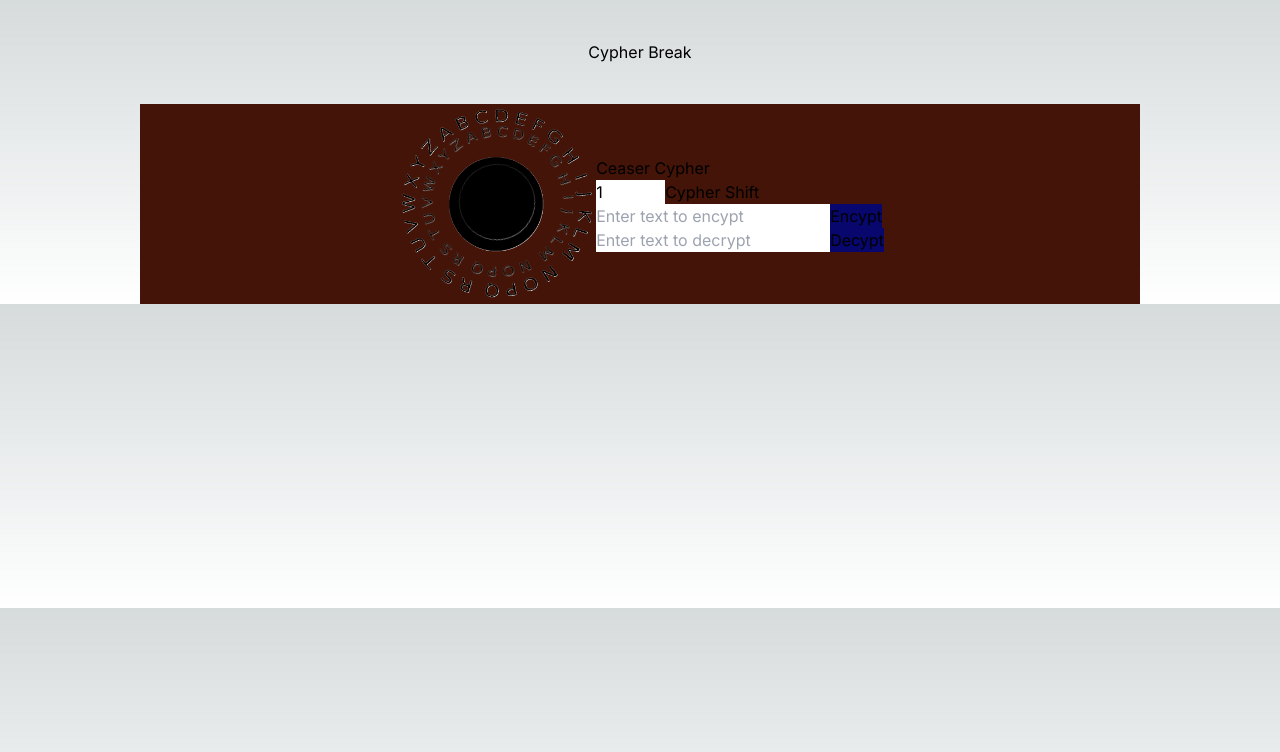
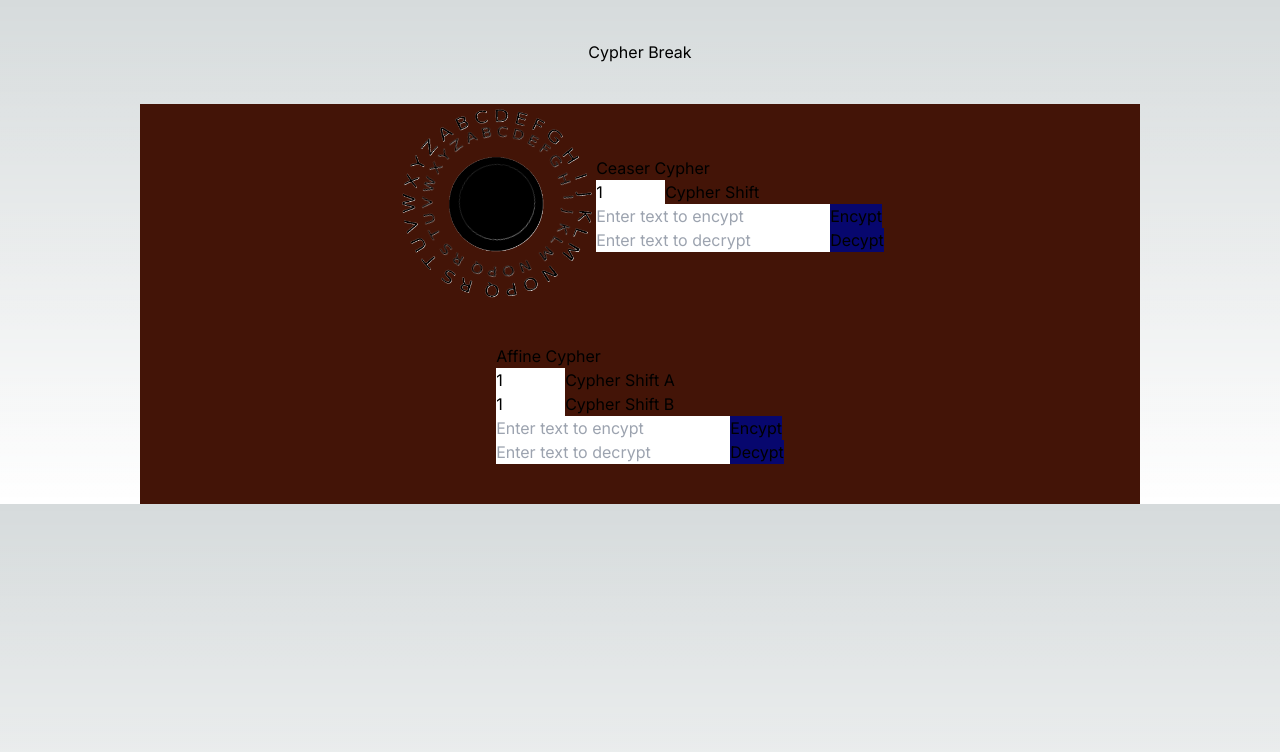
Before and after one commit to RisingSatalite/cypherbreak, a Next.js app: page / in a window 1280 px wide. Shown: the top 752 px of the page. Built offline with nearby package versions, Linux system fonts and the light colour scheme.

Commit message:
add Affine cypher

```diff
--- /dev/null
+++ b/src/app/components/affinecypher.js
@@ -0,0 +1,125 @@
+'use client'
+import { useState, useEffect } from 'react';
+import Image from 'next/image'
+
+export default function AffineCypher(){
+    const [shift, setShift] = useState(1);
+    const [shift2, setShift2] = useState(1);
+    const [encyptInput, setEcyptInput] = useState('');
+    const [Edisplay, EsetDisplay] = useState('');
+    const [decyptInput, setDecyptInput] = useState('');
+    const [Ddisplay, DsetDisplay] = useState('');
+
+    function affineCipher(text, a, b, mode) {
+        const alphabet = 'ABCDEFGHIJKLMNOPQRSTUVWXYZ';
+        const result = [];
+
+        for (let i = 0; i < text.length; i++) {
+            const char = text.toUpperCase()[i];
+            const index = alphabet.indexOf(char);
+
+            if (index !== -1) {
+                let calculation;
+                if (mode === 'encrypt') {
+                    calculation = (a * index + b) % 26;
+                } else if (mode === 'decrypt') {
+                    calculation = (modInv(a, 26) * (index - b)) % 26;
+                    if (calculation < 0) { // Handle negative results
+                        calculation += 26;
+                    }
+                }
+                result.push(alphabet[calculation]);
+            } else {
+                result.push(char);
+            }
+        }
+
+        return result.join(''); // Convert array to string
+    }
+
+    function modInv(a, m) {
+        a = ((a % m) + m) % m;
+        for (let x = 1; x < m; x++) {
+            if ((a * x) % m === 1) {
+                return x;
+            }
+        }
+        throw new Error('No modular inverse found');
+    }
+
+    const shiftChange= (e) => {
+        setShift(e)
+        Decypt(decyptInput, shift)
+        Encypt(encyptInput, shift)
+    }
+
+    const shiftChange2= (e) => {
+        setShift2(e)
+        Decypt(decyptInput, shift)
+        Encypt(encyptInput, shift)
+    }
+
+    const Encypt = (value) => {
+        EsetDisplay(affineCipher(value,shift,shift2,'encrypt'))
+        if(value === ""){
+            EsetDisplay("Enter a value for Encypt first")
+        }
+    }
+    const Decypt = (value) => {
+        DsetDisplay(affineCipher(value, shift,shift2,'decrypt'))
+        if(value === ""){
+            DsetDisplay("Enter a value for Decypt first")
+        }
+    }
+    return(
+        <div class="cypher-style bg-orange-950">
+            <div>
+            <h2>Affine Cypher</h2>
+            <div>
+                <input
+                    type="number"
+                    min="1"
+                    max="12"
+                    step="1"
+                    value={shift}
+                    onChange={(e) => shiftChange(e.target.value)}
+                    placeholder="Select shift value"
+                />
+                <span>Cypher Shift A</span>
+            </div>
+            <div>
+                <input
+                    type="number"
+                    min="0"
+                    max="25"
+                    step="1"
+                    value={shift2}
+                    onChange={(e) => shiftChange2(e.target.value)}
+                    placeholder="Select shift value"
+                />
+                <span>Cypher Shift B</span>
+            </div>
+            <input
+                type="text"
+                value={encyptInput}
+                onChange={(e) => setEcyptInput(e.target.value)}
+                placeholder="Enter text to encypt"
+            />
+            <button onClick={() => Encypt(encyptInput)}>
+                <div>Encypt</div>
+            </button>
+            <div>{Edisplay}</div>
+            <input
+                type="text"
+                value={decyptInput}
+                onChange={(e) => setDecyptInput(e.target.value)}
+                placeholder="Enter text to decrypt"
+            />
+            <button onClick={() => Decypt(decyptInput)}>
+                <div>Decypt</div>
+            </button>
+            <div>{Ddisplay}</div>
+            </div>
+        </div>
+    )
+}
--- a/src/app/page.js
+++ b/src/app/page.js
@@ -1,11 +1,13 @@
 import Image from "next/image";
 import Ceasercypher from "./components/ceasercypher";
+import AffineCypher from "./components/affinecypher";
 
 export default function Home() {
   return (
     <main className="flex flex-col items-center justify-between">
       <div class="p-10">Cypher Break</div>
       <Ceasercypher></Ceasercypher>
+      <AffineCypher></AffineCypher>
     </main>
   );
 }
```
